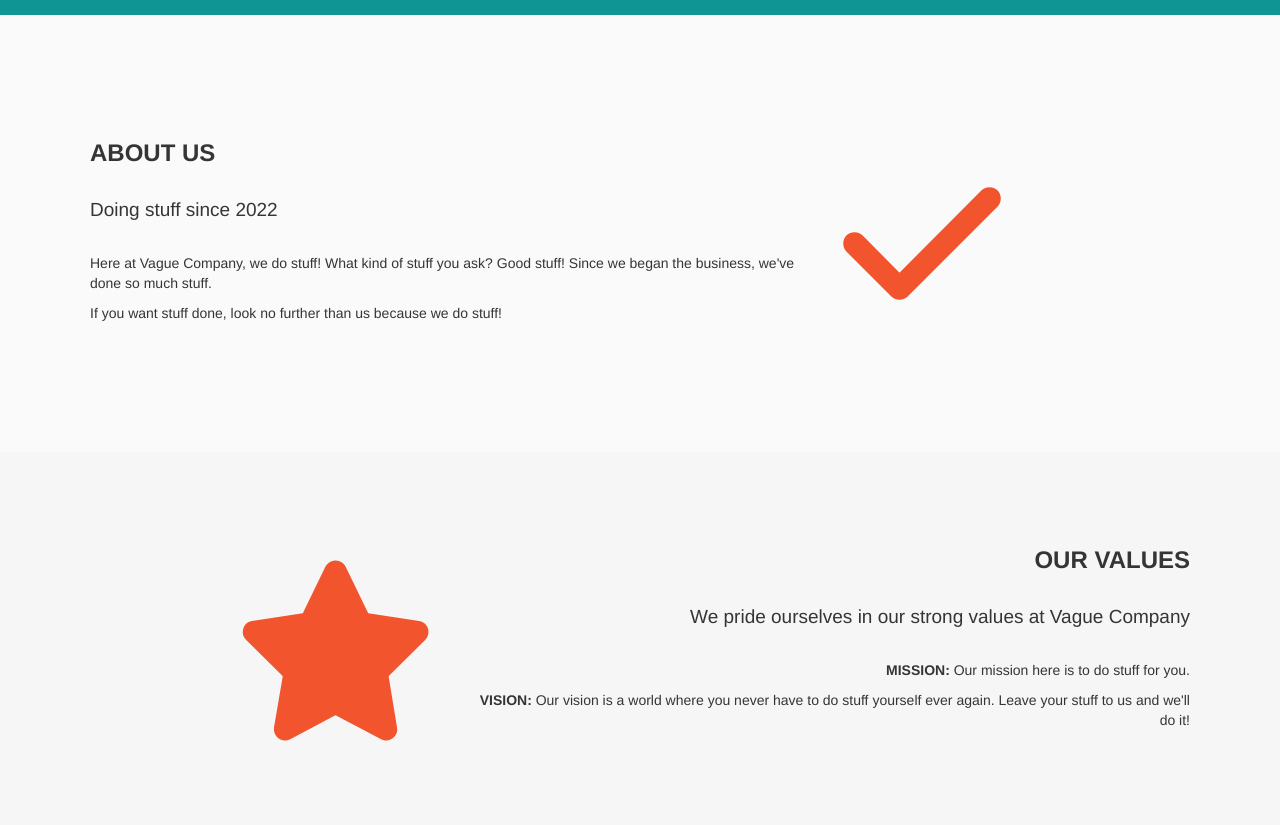
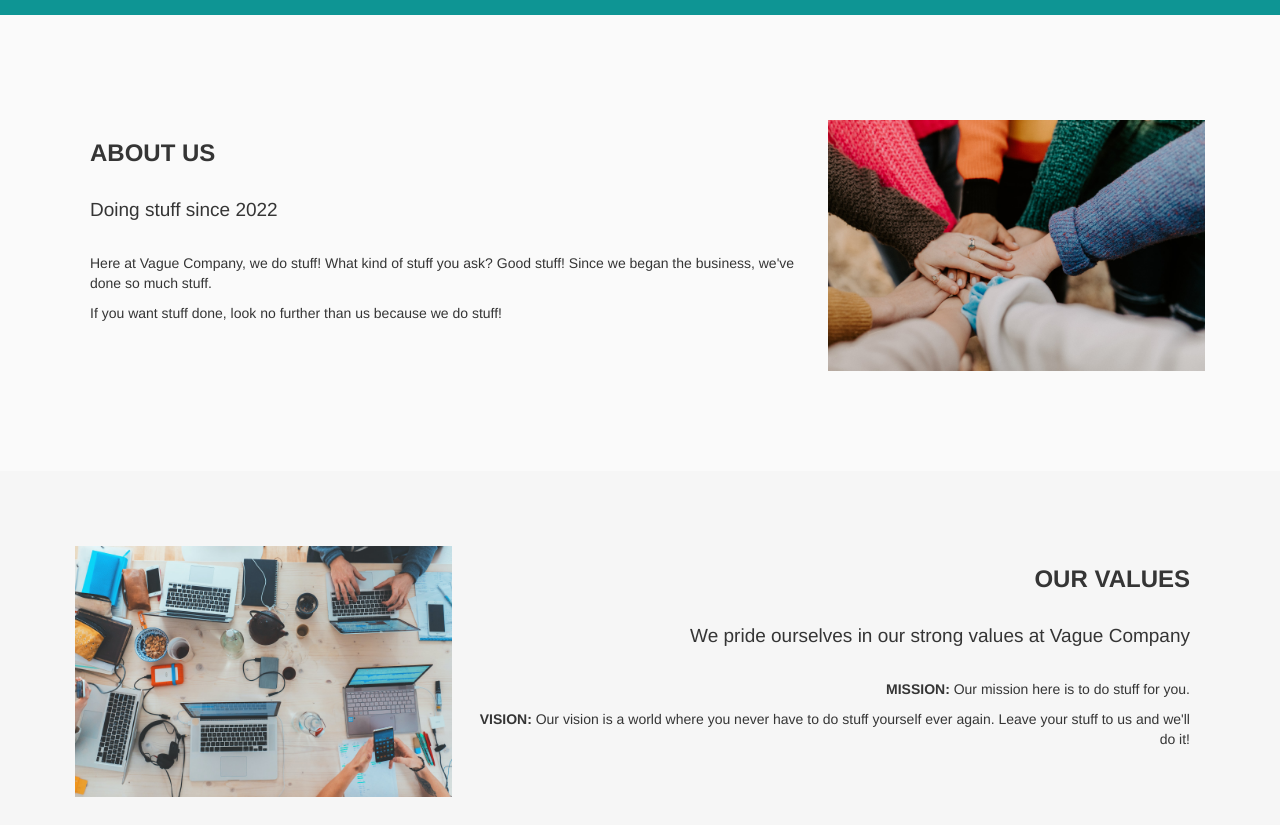
Before and after one commit to adamgilroy22/vague-company, a plain HTML site: page index.html in a window 1280 px wide. Shown: the part 400-1225 px from the top of the page. Drawn offline with nearby package versions, Linux system fonts and the light colour scheme.

Commit message:
Replace icons with images on about us

```diff
--- a/assets/css/style.css
+++ b/assets/css/style.css
@@ -94,10 +94,16 @@ h4 {
   margin: auto;
 }
 
-.icon {
-  font-size: 180px;
-  color: var(--orange);
-  display: inline-block;
+.about-image {
+  padding: 0 0 15px 0;
+  border: none;
+  border-radius: 0;
+}
+
+.about-image img {
+  max-width: 100%;
+  max-height: 350px;
+  margin-bottom: 10px;
 }
 
 /* How We Do Stuff */
@@ -158,9 +164,6 @@ h4 {
 /* Media Queries */
 
 @media only screen and (max-width: 767px) {
-  .icon {
-    display: none;
-  }
 
   .values {
     text-align: left;
--- a/index.html
+++ b/index.html
@@ -51,13 +51,13 @@
             <p>Here at Vague Company, we do stuff! What kind of stuff you ask? Good stuff! Since we began the business, we've done so much stuff.</p>
             <p>If you want stuff done, look no further than us because we do stuff!</p>
           </div>
-          <div class="col-sm-4 icon">
-            <i class="fa-solid fa-check"></i>
+          <div class="col-sm-4 about-image">
+            <img src="assets/images/team.jpg" alt="Team">
           </div>
         </div>
         <div class="row values container-fluid bg-grey">
-          <div class="col-sm-4 icon">
-            <i class="fa-solid fa-star"></i>
+          <div class="col-sm-4 about-image">
+            <img src="assets/images/laptops.jpg" alt="Laptops">
           </div>
           <div class="col-sm-8">
             <h2>Our Values</h2>
```
Also changed, not shown: assets/images/laptops.jpg (added), assets/images/team.jpg (added).
